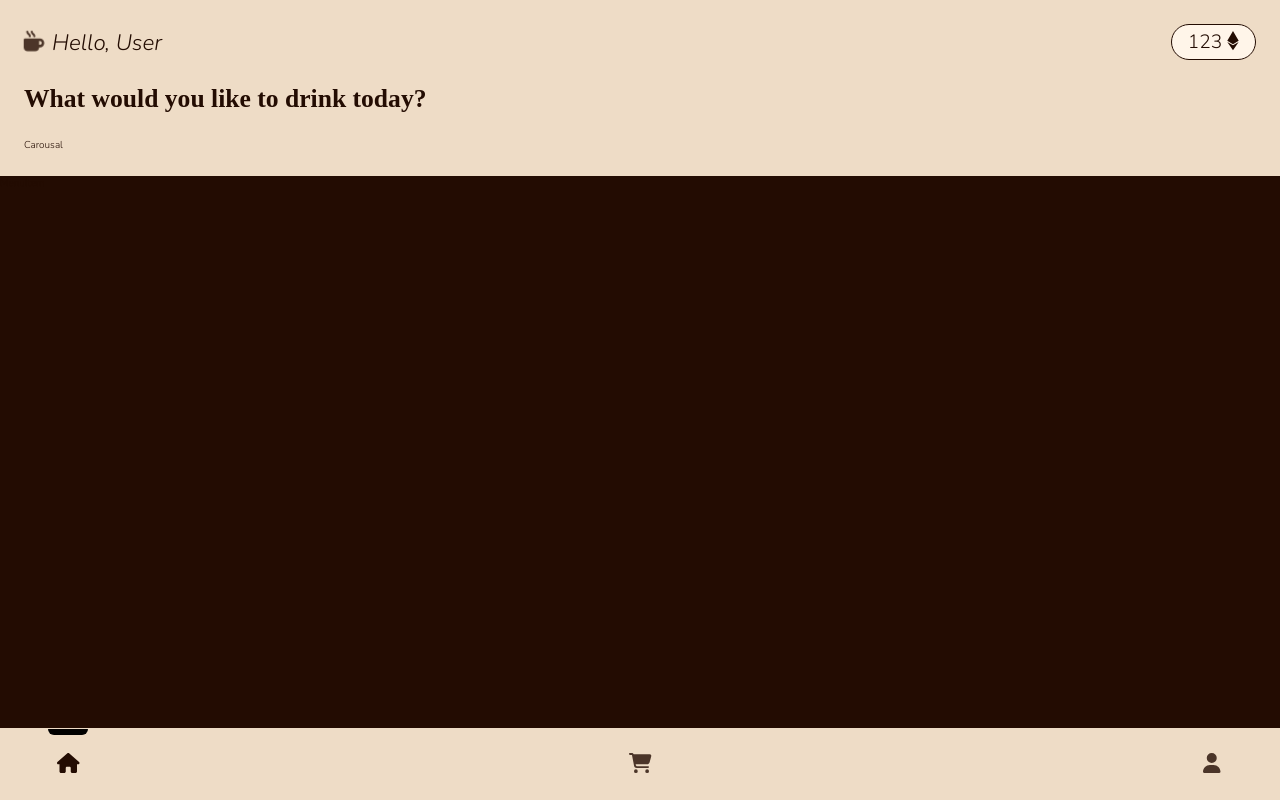
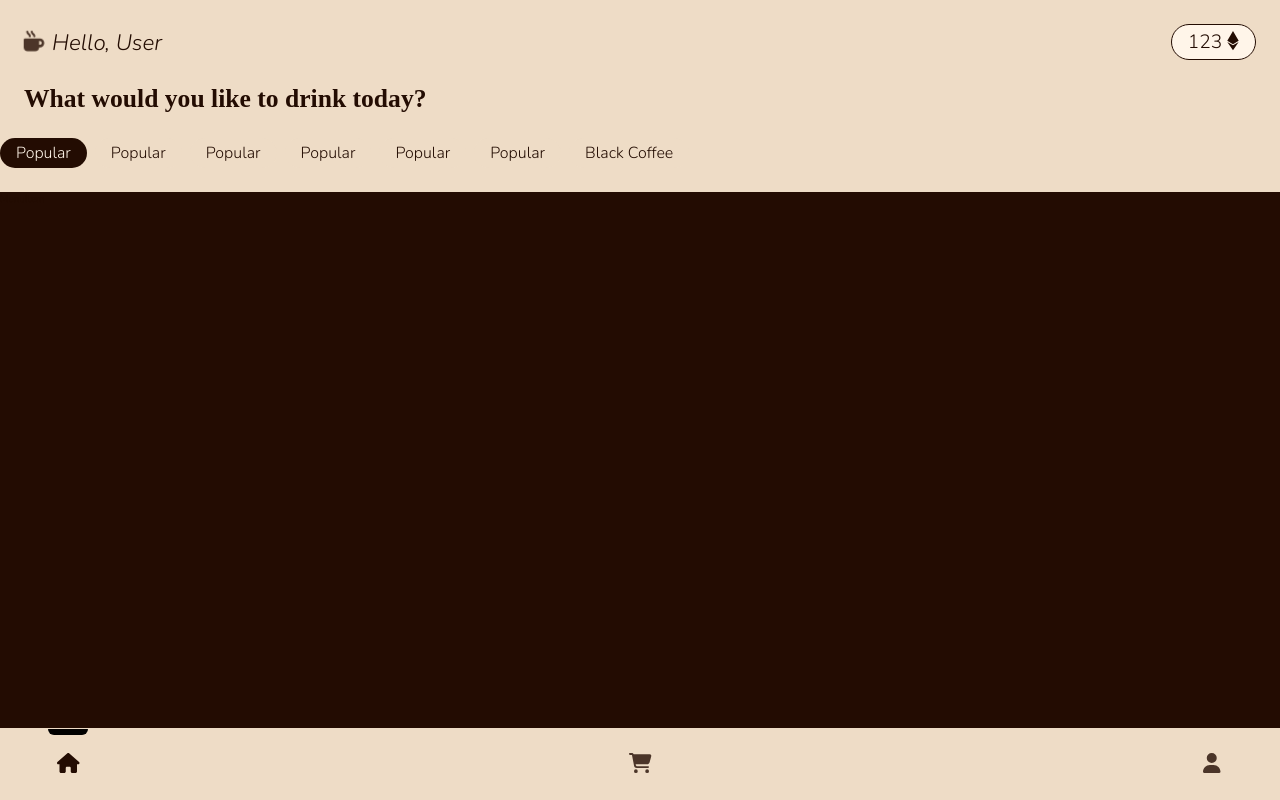
Before and after one commit to code-knayam/kohi, a React (Create React App) app: page /home in a window 1280 px wide. Built offline with nearby package versions, Linux system fonts and the light colour scheme; a web font is replaced by a local one.

Commit message:
Basic carousel implementation

```diff
--- a/src/components/FoodMenu/FoodMenu.js
+++ b/src/components/FoodMenu/FoodMenu.js
@@ -1,6 +1,6 @@
 import { Component } from "react";
 import "./FoodMenu.scss";
-import Carousal from "../shared/Carousal/Carousal";
+import Carousel from "../shared/Carousel/Carousel";
 import MenuItem from "../shared/MenuItem/MenuItem";
 
 class FoodMenu extends Component {
@@ -11,7 +11,7 @@ class FoodMenu extends Component {
 					<h2 className="heading">What would you like to drink today?</h2>
 
 					<div className="carousal-container">
-						<Carousal></Carousal>
+						<Carousel></Carousel>
 					</div>
 				</div>
 
--- a/src/components/FoodMenu/FoodMenu.scss
+++ b/src/components/FoodMenu/FoodMenu.scss
@@ -4,10 +4,10 @@
 		justify-content: space-between;
 		height: 100%;
 		.top-container {
-		padding: 0 var(--spacing-6);
-		background-color: var(--primary-bg);
+			background-color: var(--primary-bg);
 
-		.heading {
+			.heading {
+			padding: 0 var(--spacing-6);
 			font-family: 'Nunito-Regular';
 			font-size: 1.6rem;
 		}
--- a/src/components/Navbar.js/Navbar.js
+++ b/src/components/Navbar.js/Navbar.js
@@ -43,7 +43,7 @@ class Navbar extends Component {
 
 	setActiveBorderPosition() {
 		setTimeout(() => {
-			const activeNav = document.querySelectorAll(".active");
+			const activeNav = document.querySelectorAll(".active-nav-item");
 			const left = activeNav[0].getBoundingClientRect().left;
 			this.activeBorderRef.current.style.left = `${left}px`;
 			this.activeBorderRef.current.style.display = "block";
@@ -60,7 +60,9 @@ class Navbar extends Component {
 				<li className="nav-item" key={key} onClick={this.handleLinkClick}>
 					<NavLink
 						to={item.link}
-						className={({ isActive }) => "link" + (isActive ? " active" : "")}
+						className={({ isActive }) =>
+							"link" + (isActive ? " active-nav-item" : "")
+						}
 					>
 						<span className="icon">
 							<FontAwesomeIcon icon={item.icon} size="lg" />
--- a/src/components/Navbar.js/Navbar.scss
+++ b/src/components/Navbar.js/Navbar.scss
@@ -24,7 +24,7 @@
 				width: 100%;
 				opacity: 0.8;
 
-				&.active {
+				&.active-nav-item {
 					opacity: 1;
 				}
 
--- a/src/components/shared/Carousal/Carousal.js
+++ /dev/null
@@ -1,9 +0,0 @@
-import { Component } from "react";
-
-class Carousal extends Component {
-	render() {
-		return <div>Carousal</div>;
-	}
-}
-
-export default Carousal;
--- /dev/null
+++ b/src/components/shared/Carousel/Carousel.js
@@ -0,0 +1,22 @@
+import { Component } from "react";
+import "./Carousel.scss";
+
+class Carousel extends Component {
+	render() {
+		return (
+			<div className="carousel-container">
+				<div className="carousel">
+					<div className="carousel-item active">Popular</div>
+					<div className="carousel-item">Popular</div>
+					<div className="carousel-item">Popular</div>
+					<div className="carousel-item">Popular</div>
+					<div className="carousel-item">Popular</div>
+					<div className="carousel-item">Popular</div>
+					<div className="carousel-item ">Black Coffee</div>
+				</div>
+			</div>
+		);
+	}
+}
+
+export default Carousel;
--- /dev/null
+++ b/src/components/shared/Carousel/Carousel.scss
@@ -0,0 +1,20 @@
+.carousel-container {
+	.carousel {
+		display: flex;
+		overflow: scroll;
+		.carousel-item {
+			background: var(--primary-bg);
+			color: var(--font-color-primary);
+			padding: var(--spacing-3) var(--spacing-5);
+			font-size: 1rem;
+			border-radius: var(--border-radius-lg);
+			text-wrap: nowrap;
+			margin-right: var(--spacing-4);
+
+			&.active {
+			background: var(--secondary-bg);
+				color: var(--font-color-secondary);
+			}
+		}
+	}
+}
```
Also changed, not shown: src/components/shared/Carousal/Carousal.scss (deleted).
